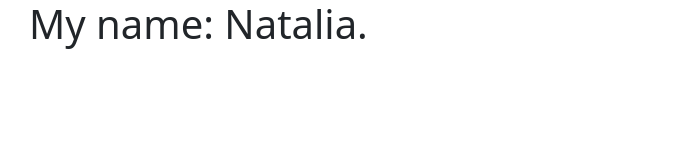
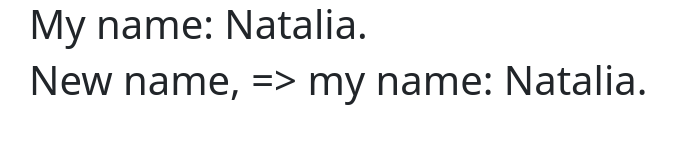
Before and after one commit to fiskusik/Pawe-Lenartowicz2062WSB, a plain HTML site: page index.html in a window 1280 px wide. Shown: the whole page, without its empty margins (53-729 px from the left). Drawn offline with nearby package versions, Linux system fonts and the light colour scheme.

Commit message:
Update index.html

```diff
--- a/index.html
+++ b/index.html
@@ -11,6 +11,7 @@
 
 <div class="container">
   <h1>My name: Natalia.</h1>
+  <h1>New name, => my name: Natalia.</h1>
 </div>
 
 </body>
```
